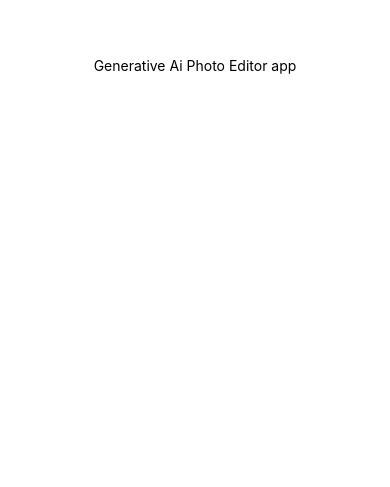
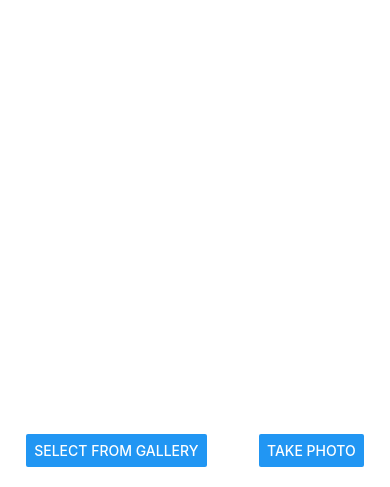
Before and after one commit to rbenwallace/Generative-AI-Photo-Editor, a React Native app: screen / in a window 390 px wide. Shown: the part 357-844 px from the top of the page. Built offline with nearby package versions, Linux system fonts and the light colour scheme.

Commit message:
Image Picker working

```diff
--- a/App.js
+++ b/App.js
@@ -1,20 +1,76 @@
-import { StatusBar } from 'expo-status-bar';
-import { StyleSheet, Text, View } from 'react-native';
+import React, { useState } from 'react';
+import { Button, Image, View, StyleSheet } from 'react-native';
+import * as ImagePicker from 'expo-image-picker';
 
-export default function App() {
+const App = () => {
+  const [image, setImage] = useState(null);
+
+  const pickImage = async () => {
+    // No permissions request is necessary for launching the image library
+    let result = await ImagePicker.launchImageLibraryAsync({
+      mediaTypes: ImagePicker.MediaTypeOptions.All,
+      allowsEditing: true,
+      aspect: [4, 3],
+      quality: 1,
+    });
+
+    console.log(result);
+
+    if (!result.canceled) {
+      setImage(result.assets[0].uri);
+    }
+  };
+
+  const cameraImage = async () => {
+    // No permissions request is necessary for launching the image library
+    let result = await ImagePicker.launchImageLibraryAsync({
+      mediaTypes: ImagePicker.MediaTypeOptions.All,
+      allowsEditing: true,
+      aspect: [4, 3],
+      quality: 1,
+    });
+
+    console.log(result);
+
+    if (!result.canceled) {
+      setImage(result.assets[0].uri);
+    }
+  };
+
   return (
     <View style={styles.container}>
-      <Text>Generative Ai Photo Editor app</Text>
-      <StatusBar style="auto" />
+      <View style={styles.imageContainer}>
+        {image && <Image source={{ uri: image }} style={styles.image} />}
+      </View>
+      <View style={styles.buttonContainer}>
+        <Button title="Select from Gallery" onPress={pickImage} />
+        <Button title="Take Photo" onPress={cameraImage} />
+      </View>
     </View>
   );
-}
+};
 
 const styles = StyleSheet.create({
   container: {
     flex: 1,
-    backgroundColor: '#fff',
+    justifyContent: 'center',
     alignItems: 'center',
+  },
+  imageContainer: {
+    flex: 1,
     justifyContent: 'center',
+    alignItems: 'center',
+  },
+  image: {
+    height: 350,
+    width: 350,
+  },
+  buttonContainer: {
+    flexDirection: 'row',
+    justifyContent: 'space-around',
+    width: '100%',
+    marginBottom: 20,
   },
 });
+
+export default App;
--- a/app.json
+++ b/app.json
@@ -25,6 +25,14 @@
     },
     "web": {
       "favicon": "./assets/favicon.png"
-    }
+    },
+    "plugins": [
+      [
+        "expo-image-picker",
+        {
+          "photosPermission": "The app accesses your photos to let you share them with your friends."
+        }
+      ]
+    ]
   }
 }
--- a/package.json
+++ b/package.json
@@ -10,6 +10,7 @@
   },
   "dependencies": {
     "expo": "^50.0.14",
+    "expo-image-picker": "~14.7.1",
     "expo-status-bar": "~1.11.1",
     "react": "18.2.0",
     "react-native": "0.73.6"
```
Also changed, not shown: assets/no_image.png (added), 1 other file (tests, documents, lock files or other folders).
